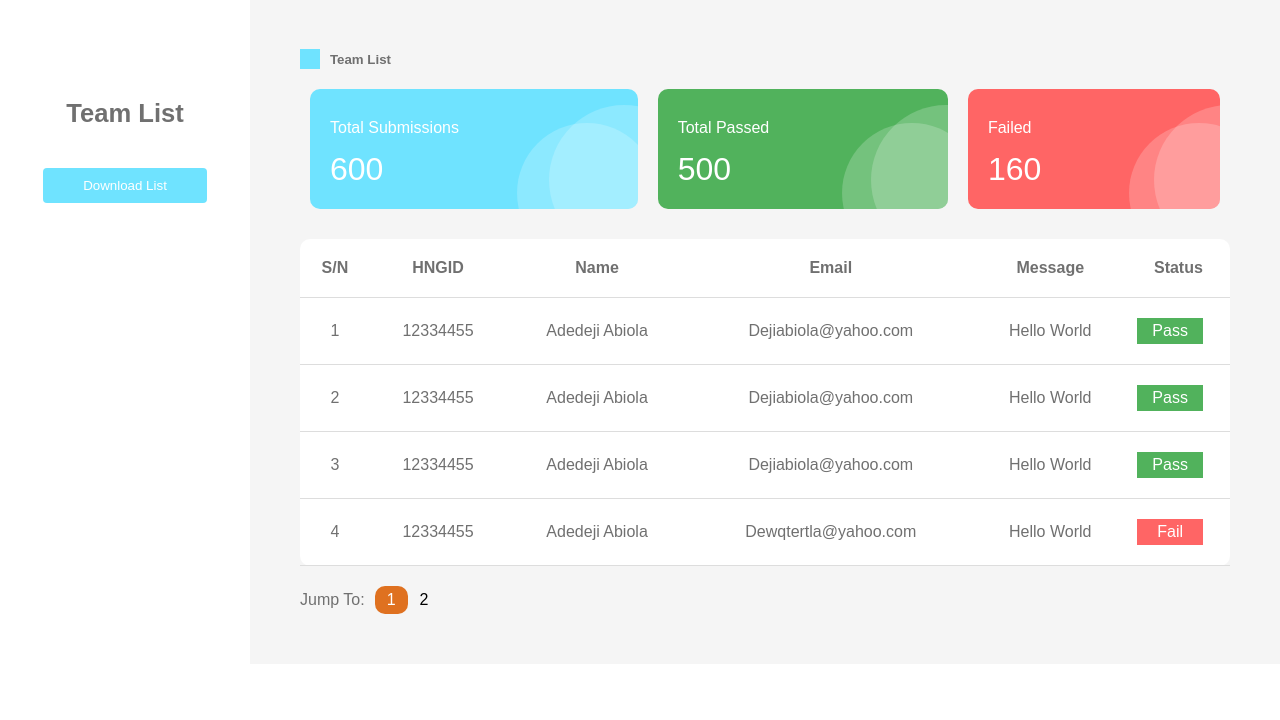
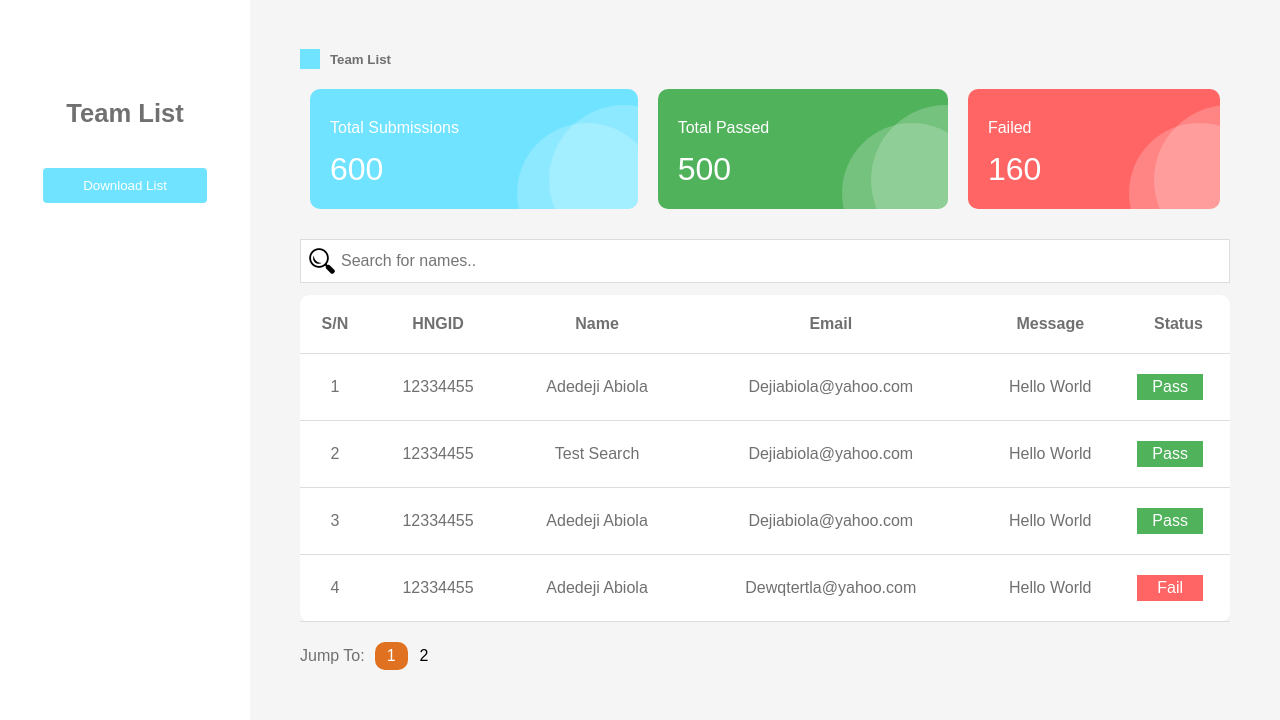
Before and after one commit to DestinyJunior/hng-storm-frontend, a PHP site: page / in a window 1280 px wide. Shown: the part 131-851 px from the top of the page. Before the commit the page ends 745 px from the top, so only its background shows below. Run offline with PHP 8.4, Linux system fonts and the light colour scheme.

Commit message:
add search feature

```diff
--- a/styles.css
+++ b/css/styles.css
@@ -275,3 +275,14 @@ table th, table td {
   color: white;
   border-radius: 10px;
 }
+
+#input {
+  background-image: url('/assets/icons8-search-26.png');
+  background-position: 8px 8px;
+  background-repeat: no-repeat;
+  width: 100%;
+  font-size: 16px;
+  padding: 12px 20px 12px 40px;
+  border: 1px solid #ddd;
+  margin-bottom: 12px;
+}
--- a/index.html
+++ b/index.html
@@ -3,7 +3,7 @@
 <head>
   <meta charset="UTF-8">
   <meta name="viewport" content="width=device-width, initial-scale=1.0">
-  <link rel="stylesheet" href="styles.css">
+  <link rel="stylesheet" href="css/styles.css">
   <link href="https://fonts.googleapis.com/css2?family=Roboto:wght@900&display=swap" rel="stylesheet">
   <title>Document</title>
 </head>
@@ -61,8 +61,9 @@
           </div>
         </div>
       </div>
+      <input type="text" id="input" onkeyup="myFunction()" placeholder="Search for names..">
       <div class='table-container'>
-        <table class="pagination" data-pagecount="4">
+        <table class="pagination" data-pagecount="4" id="table">
           <thead>
             <tr>
               <th>S/N</th>
@@ -85,7 +86,7 @@
             <tr>
               <td>2</td>
               <td>12334455</td>
-              <td>Adedeji Abiola</td>
+              <td>Test Search</td>
               <td>Dejiabiola@yahoo.com</td>
               <td>Hello World</td>
               <td><div class='pass'>Pass</div></td>
@@ -133,7 +134,7 @@
             <tr>
               <td>8</td>
               <td>12334455</td>
-              <td>Adedeji Abiola</td>
+              <td>Test Search</td>
               <td>Dejiabiola@yahoo.com</td>
               <td>Hello World</td>
               <td><div class='fail'>Fail</div></td>
@@ -144,6 +145,6 @@
       </div>
     </section>
   </main>
-  <script src="script.js"></script>
+  <script src="js/script.js"></script>
 </body>
 </html>
--- a/script.js
+++ b/js/script.js
@@ -17,7 +17,6 @@ function loadTable(table) {
     if (table.querySelector('th'))
         startIndex = 1;
 
-	console.log(startIndex);
 
     var start = (parseInt(table.dataset.currentpage) * table.dataset.pagecount) + startIndex;
     var end = start + parseInt(table.dataset.pagecount);
@@ -74,9 +73,46 @@ function createFooters(table) {
         });
         pager.appendChild(page);
     }
-    console.log(pager)
+
     // insert page at the top of the table
     table.parentNode.insertBefore(pager, document.querySelector('#insert'));
+}
+
+function myFunction() {
+  // Declare variables
+  var input, filter, table, tr, td, i, txtValue;
+  var table = document.querySelector("#table");
+  input = document.getElementById("input");
+  filter = input.value.toUpperCase();
+  if (filter) {
+    var rows = table.rows;
+    for (var x = 0; x < rows.length; x++) {
+      rows[x].classList.remove("inactive");
+    }
+    const paginator = document.querySelector('.pager')
+    if (!!paginator === true) {
+      paginator.remove();
+    }
+  } else {
+    genTables()
+  }
+
+  table = document.getElementById("table");
+  tr = table.getElementsByTagName("tr");
+
+  // Loop through all table rows, and hide those who don't match the search query
+  for (i = 0; i < tr.length; i++) {
+    td = tr[i].getElementsByTagName("td")[2];
+
+    if (td) {
+      txtValue = td.textContent || td.innerText;
+      if (txtValue.toUpperCase().indexOf(filter) > -1) {
+        tr[i].style.display = "";
+      } else {
+        tr[i].style.display = "none";
+      }
+    }
+  }
 }
 
 window.addEventListener('load', function() {
```
Also changed, not shown: assets/icons8-search-26.png (added).
